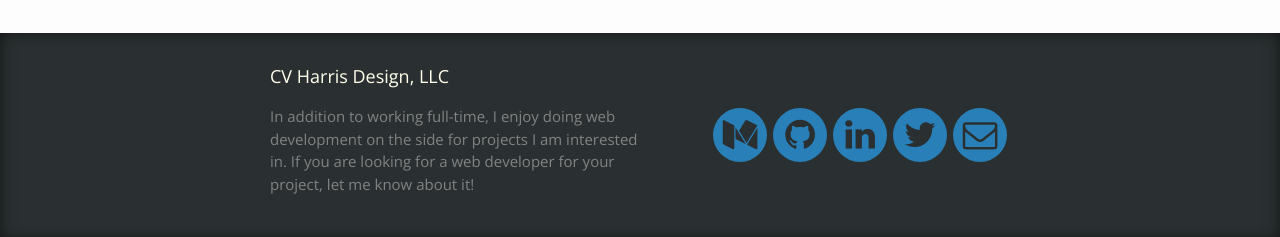
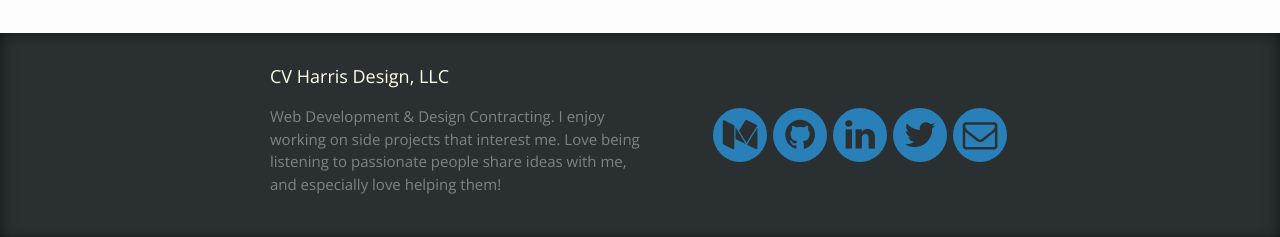
Before and after one commit to cvharris/cvharris.com, a Jekyll site: the page built from writings.html, in a window 1280 px wide. Shown: the part 660-897 px from the top of the page. Built offline with Jekyll 4.4.1, drawn with Linux system fonts in a browser that asks for light colours; nearby versions of some CDN libraries; a script that is not in the unit is left out.

Commit message:
Finally figured this og crap out

```diff
--- a/_config.yml
+++ b/_config.yml
@@ -2,9 +2,9 @@
 title: "CV Harris Design, LLC"
 email: cvharris1014@gmail.com
 description: > # this means to ignore newlines until "baseurl:"
-  In addition to working full-time, I enjoy doing web development
-  on the side for projects I am interested in. If you are looking
-  for a web developer for your project, let me know about it!
+  Web Development & Design Contracting. I enjoy working on side
+  projects that interest me. Love being listening to passionate
+  people share ideas with me, and especially love helping them!
 baseurl: "" # the subpath of your site, e.g. /blog/
 url: "http://cvharris.com" # the base hostname & protocol for your site
 twitter_username: chesterbelloc14
--- a/_includes/head.html
+++ b/_includes/head.html
@@ -4,7 +4,7 @@
   <meta name="HandheldFriendly" content="True" />
   <meta property="og:title" content="CV Harris Design, LLC" />
   <meta property="og:description" content="Web Development &amp; Design Contracting" />
-  <meta property="og:image" content="http://cvharris.com/assets/FullSizeRender.jpeg" />
+  <meta property="og:image" content="http://cvharris.com/assets/cvharris.png" />
   <meta property="og:url" content="http://cvharris.com" />
   <meta name="viewport" content="width=device-width, initial-scale=1, maximum-scale=1.0, user-scalable=0">
 
```
Also changed, not shown: 1 other file.
